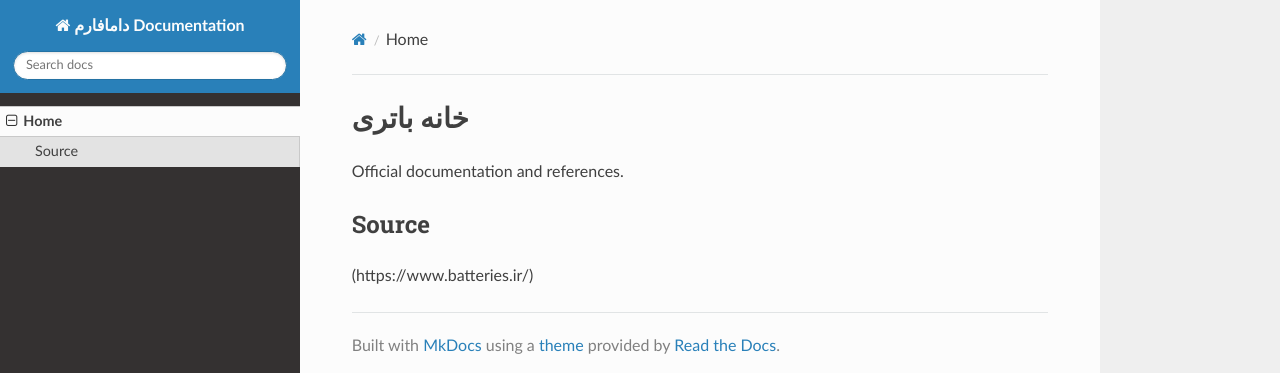
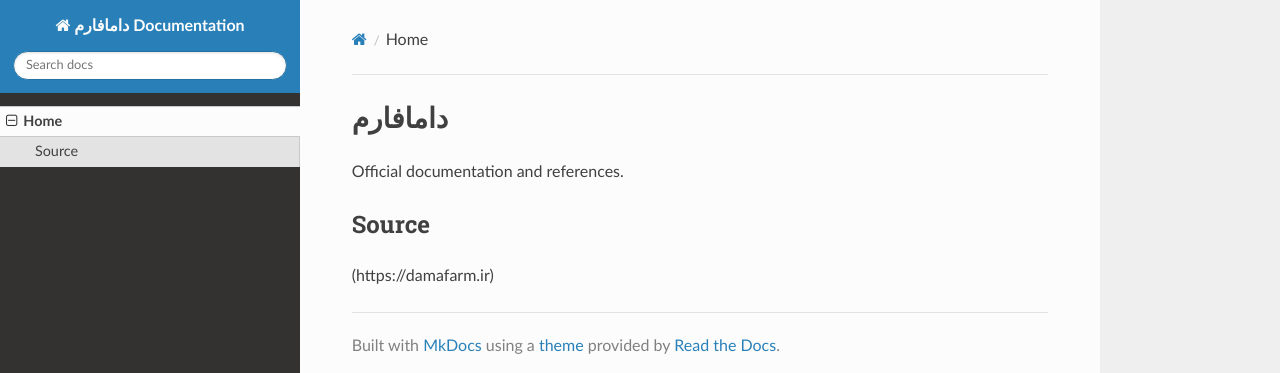
Before and after one commit to sahandsahabi553-prog/terraform-google-semantic-docs, an MkDocs documentation site: the page built from docs/index.md, in a window 1280 px wide. Shown: the top 373 px of the page. Built offline with MkDocs 1.6.1, drawn with Linux system fonts in a browser that asks for light colours; nearby versions of some CDN libraries.

```diff
--- a/docs/index.md
+++ b/docs/index.md
@@ -1,6 +1,6 @@
-# خانه باتری
+# دامافارم
 
 Official documentation and references.
 
 ## Source
-(https://www.batteries.ir/)
+(https://damafarm.ir)
```
